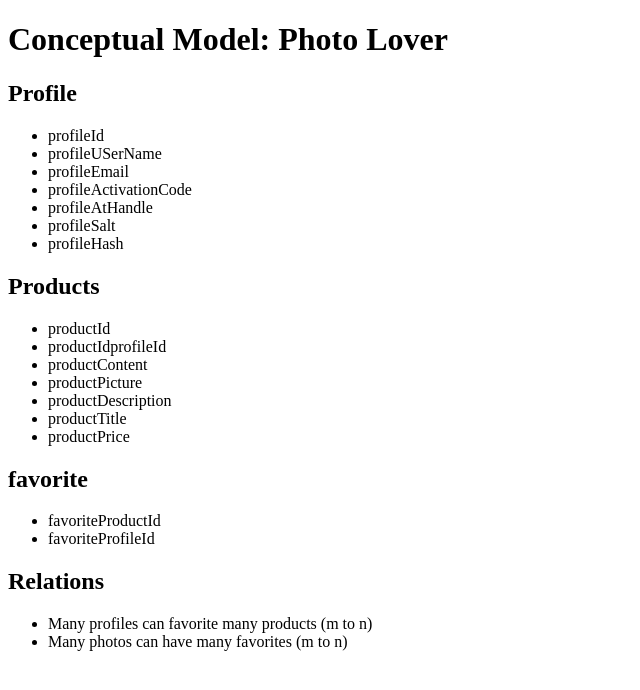
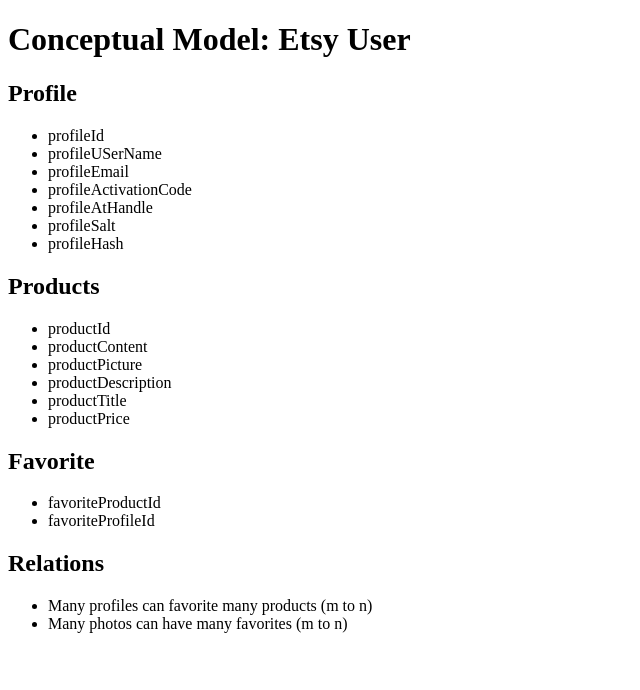
Before and after one commit to DanielleM565/data-design, a PHP site: page /conceptual-model.php in a window 1280 px wide. Shown: the top 690 px of the page, without its empty margins (0-640 px from the left). Run offline with PHP 8.4, Linux system fonts and the light colour scheme.

Commit message:
fixed spelling errors and some minor tweeks

```diff
--- a/epic/conceptual-model.php
+++ b/epic/conceptual-model.php
@@ -9,7 +9,7 @@
 	<body>
 		<main>
 			<h1>
-				Conceptual Model: Photo Lover
+				Conceptual Model: Etsy User
 			</h1>
 			<h2>Profile</h2>
 			<ul>
@@ -24,14 +24,13 @@
 			<h2>Products</h2>
 			<ul>
 				<li>productId</li> <!--primary key-->
-				<li>productIdprofileId</li> <!--foreign key-->
 				<li>productContent</li>
 				<li>productPicture</li>
 				<li>productDescription</li>
 				<li>productTitle</li>
 				<li>productPrice</li>
 			</ul>
-			<h2>favorite</h2>
+			<h2>Favorite</h2>
 			<ul>
 				<li>favoriteProductId</li>
 				<li>favoriteProfileId</li>
--- a/epic/use-case.php
+++ b/epic/use-case.php
@@ -11,12 +11,12 @@
 			<p>Users choose Etsy to buy and sell unique goods </p>
 			<h3>Interaction flow</h3>
 		<ul>
-			<li>User logs into site with unser name and password</li>
+			<li>User logs into site with user name and password</li>
 			<li>Site retrieves hash and salt from database to confirm password and username match</li>
 			<li>User searches for product</li>
 			<li>Site redirects user to products</li>
 			<li>User clicks favorite button on product</li>
-			<li>Site stores photo id with user's prfile in favorites folder</li>
+			<li>Site stores photo id with user's profile in favorites folder</li>
 		</ul>
 	</body>
 </html>
```
Also changed, not shown: epic/persona.php (+8 -1 lines).
